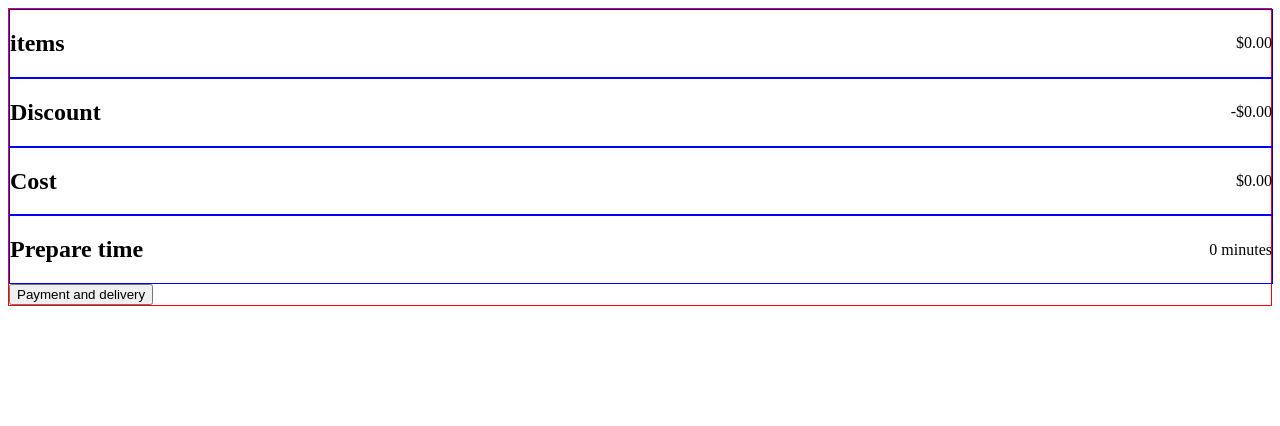
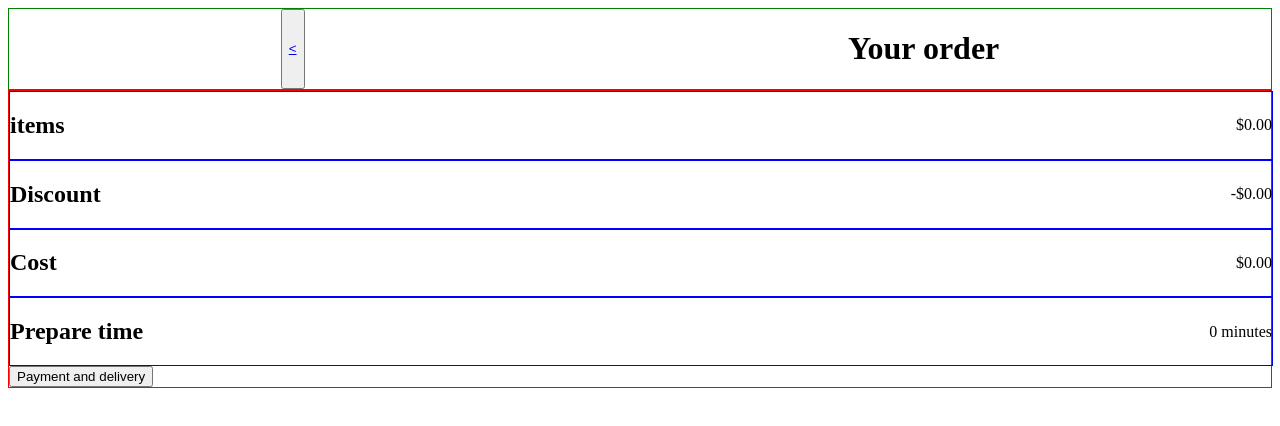
Before and after one commit to AlejoVE/McDonald-app, a React (Create React App) app: page /order in a window 1280 px wide. Shown: the top 426 px of the page. Built offline with nearby package versions, Linux system fonts and the light colour scheme.

Commit message:
Add back button to order page

```diff
--- a/src/ Components/OrderPage.js
+++ b/src/ Components/OrderPage.js
@@ -1,4 +1,5 @@
 import React, { useContext } from 'react';
+import { Link } from 'react-router-dom';
 import { OrderContext } from '../context/OrderContext';
 import { calculatePrepareTime, calculateCost } from '../helpers/helpers';
 import { Product } from './Product';
@@ -12,6 +13,10 @@ export const OrderPage = () => {
 
 	return (
 		<div>
+			<div className="order-header-container">
+				<button><Link to='/list'>{'<'}</Link></button>
+				<h1>Your order</h1>
+			</div>
 			{productsInCart.map((product, i) => {
 				return <Product product={product} type='order' key={i}></Product>;
 			})}
--- a/src/css/style.css
+++ b/src/css/style.css
@@ -9,6 +9,12 @@
 .order-details-container {
   border: 1px solid red; }
 
+.order-header-container {
+  display: flex;
+  flex-direction: row;
+  border: 1px solid green;
+  justify-content: space-around; }
+
 .order-detail-line {
   display: flex;
   width: 100%;
--- a/src/scss/orderPage/orderPage.scss
+++ b/src/scss/orderPage/orderPage.scss
@@ -1,5 +1,12 @@
 .order-details-container{
     border: 1px solid red;
+}
+
+.order-header-container {
+    display: flex;
+    flex-direction: row;
+    border: 1px solid green;
+    justify-content: space-around;
 }
 
 .order-detail-line {
```
Also changed, not shown: 1 other file (tests, documents, lock files or other folders).
